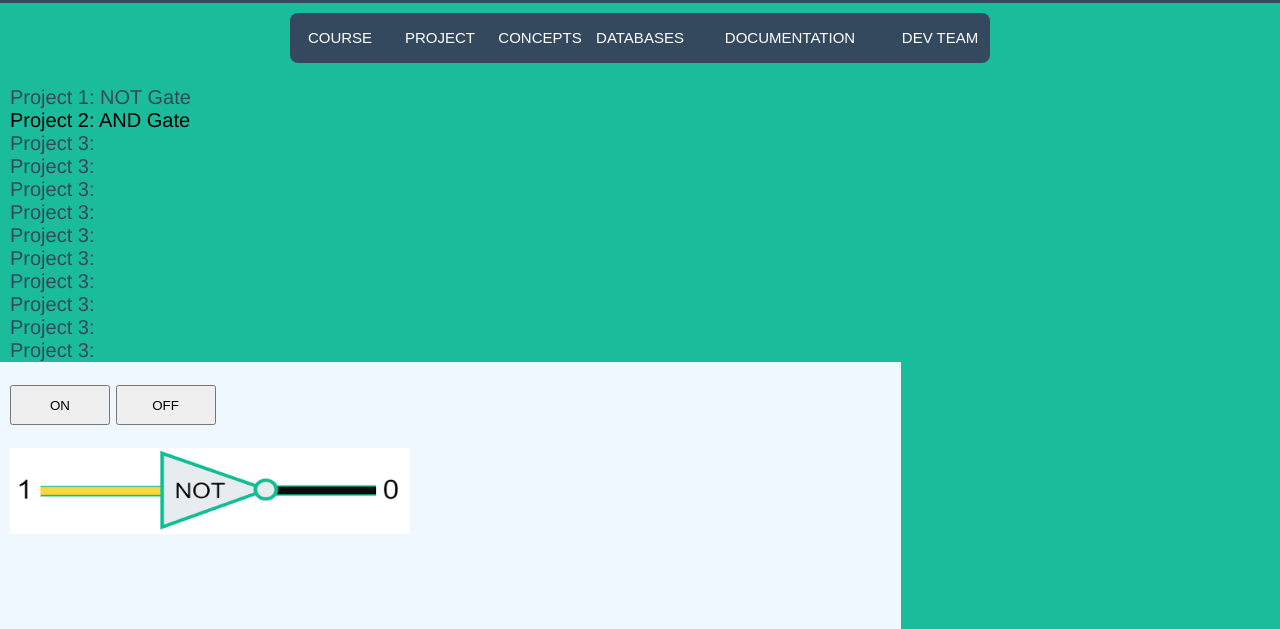
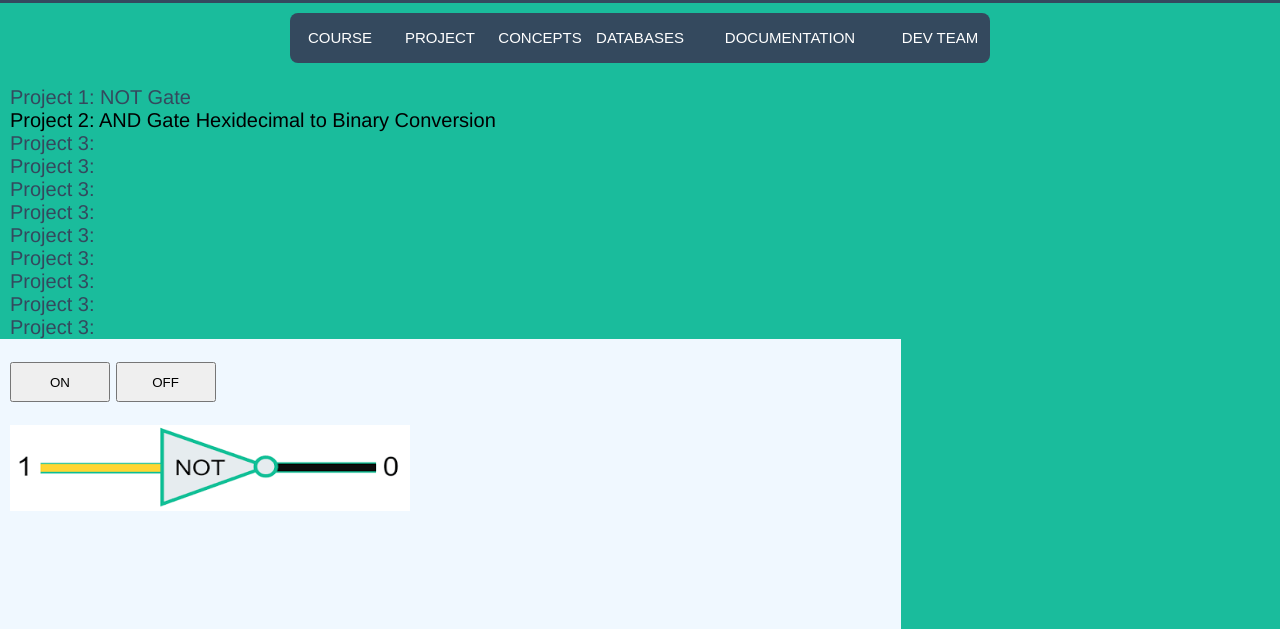
Before and after one commit to MichaelJB369/FoC, a plain HTML site: page project.html in a window 1280 px wide. Shown: the part 68-697 px from the top of the page. Drawn offline with Linux system fonts and the light colour scheme.

Commit message:
Update project.html

```diff
--- a/project.html
+++ b/project.html
@@ -29,7 +29,7 @@
 		<br>
 		<p> Project 1: NOT Gate</p>
 		<a href="and.html">Project 2: AND Gate</a>
-		<P> Project 3:</P>
+		<a href="hextobin.html">Hexidecimal to Binary Conversion</a>
 		<P> Project 3:</P>
 		<P> Project 3:</P>
 		<P> Project 3:</P>
```
